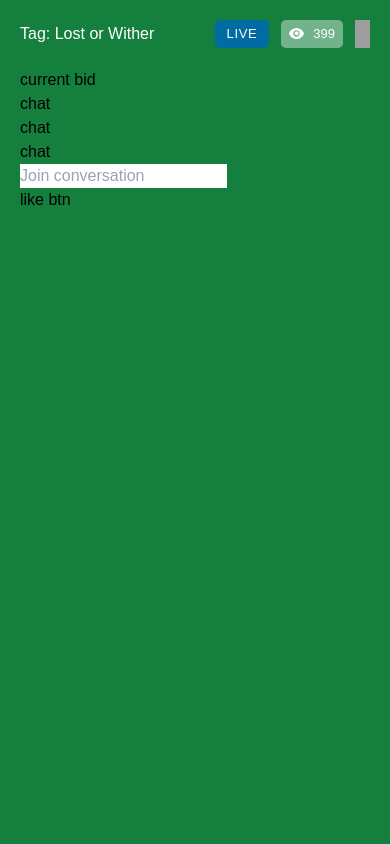
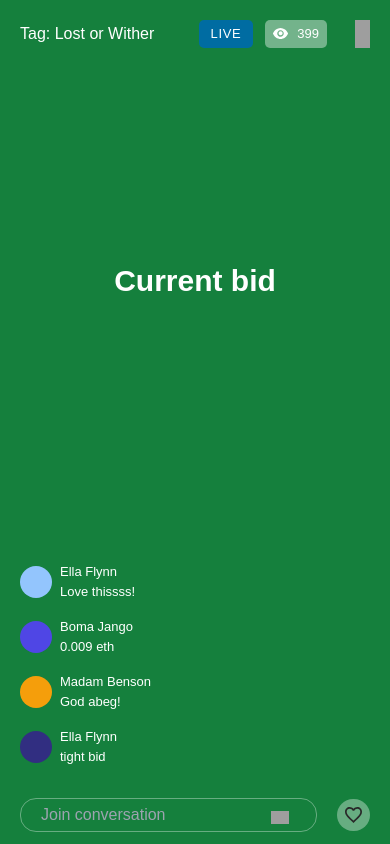
Before and after one commit to eniiku/Artsy, a React (Vite) app: page /auctions/live/1 in a window 390 px wide. Built offline with nearby package versions, Linux system fonts and the light colour scheme; grey boxes are pictures that could not be loaded; a web font is replaced by a local one.

Commit message:
feat(LiveAuctionPage): create mobile view for page

```diff
--- a/src/views/Auction/LiveAuctionPage/LiveAuctionPage.tsx
+++ b/src/views/Auction/LiveAuctionPage/LiveAuctionPage.tsx
@@ -1,6 +1,8 @@
 import { useParams } from 'react-router-dom';
 
 import styles from '@/styles';
+import likeIcon from '@/assets/icons/product/icon-like.svg';
+import sendIcon from '@/assets/icons/auction/icon-send.svg';
 import viewsIcon from '@/assets/icons/auction/icon-views.svg';
 import closeIcon from '@/assets/icons/navigation/icon-close.svg';
 
@@ -8,7 +10,9 @@ const LiveAuctionPage = () => {
   const { id } = useParams();
 
   return (
-    <div className={`h-screen bg-green-700 font-satoshi ${styles.xPadding}`}>
+    <div
+      className={`h-screen bg-green-700 font-satoshi ${styles.xPadding} flex flex-col`}
+    >
       {/* Header section */}
 
       <div className='flex justify-between font-medium py-5 text-white items-center'>
@@ -24,30 +28,78 @@ const LiveAuctionPage = () => {
             <span>399</span>
           </div>
 
-          <img src={closeIcon} role='presentation' className='w-[15px]' />
+          <img src={closeIcon} role='presentation' className='w-[15px] ml-4' />
         </div>
       </div>
 
-      <div>current bid</div>
+      <div className='flex-1 grid place-content-center font-bold text-3xl text-white'>
+        Current bid
+      </div>
+
+      <div className='h-[40%] flex flex-col justify-end mb-3 overflow-hidden'>
+        <ul className='mb-4'>
+          {[
+            {
+              name: 'ella flynn',
+              comment: 'Love thissss!',
+              image: 'bg-blue-300',
+            },
+            {
+              name: 'boma jango',
+              comment: '0.009 eth',
+              image: 'bg-indigo-600',
+            },
+            {
+              name: 'madam benson',
+              comment: 'God abeg!',
+              image: 'bg-amber-500',
+            },
+            {
+              name: 'ella flynn',
+              comment: 'tight bid',
+              image: 'bg-indigo-900',
+            },
+          ].map((user) => (
+            <li
+              key={user.comment}
+              className='flex gap-2 items-center text-white text-[13px] my-4'
+            >
+              <div
+                className={`w-[32px] h-[32px] rounded-full ${user.image}`}
+              ></div>
 
               <div>
-        <ul>
-          <li>chat</li>
-          <li>chat</li>
-          <li>chat</li>
+                <h3 className='capitalize font-medium'>{user.name}</h3>
+
+                <p>{user.comment}</p>
+              </div>
+            </li>
+          ))}
         </ul>
 
-        <div>
+        {/* input section */}
+
+        <div className='flex items-center justify-between gap-5'>
+          <div className='relative w-full h-fit'>
             <form>
               <input
                 type='text'
                 name='convo'
-              id=''
                 placeholder='Join conversation'
+                className='bg-transparent border border-white border-opacity-[.35] w-full rounded-2xl py-1 px-5'
               />
             </form>
 
-          <div>like btn</div>
+            <img
+              src={sendIcon}
+              role='presentation'
+              className='w-[18px] absolute bottom-2 right-7'
+            />
+          </div>
+
+          <div className='p-2 bg-white bg-opacity-[.35] rounded-full'>
+            <img src={likeIcon} role='presentation' className='w-5' />
+          </div>
         </div>
       </div>
     </div>
```
Lines whose indentation alone changed are shown as unchanged.
